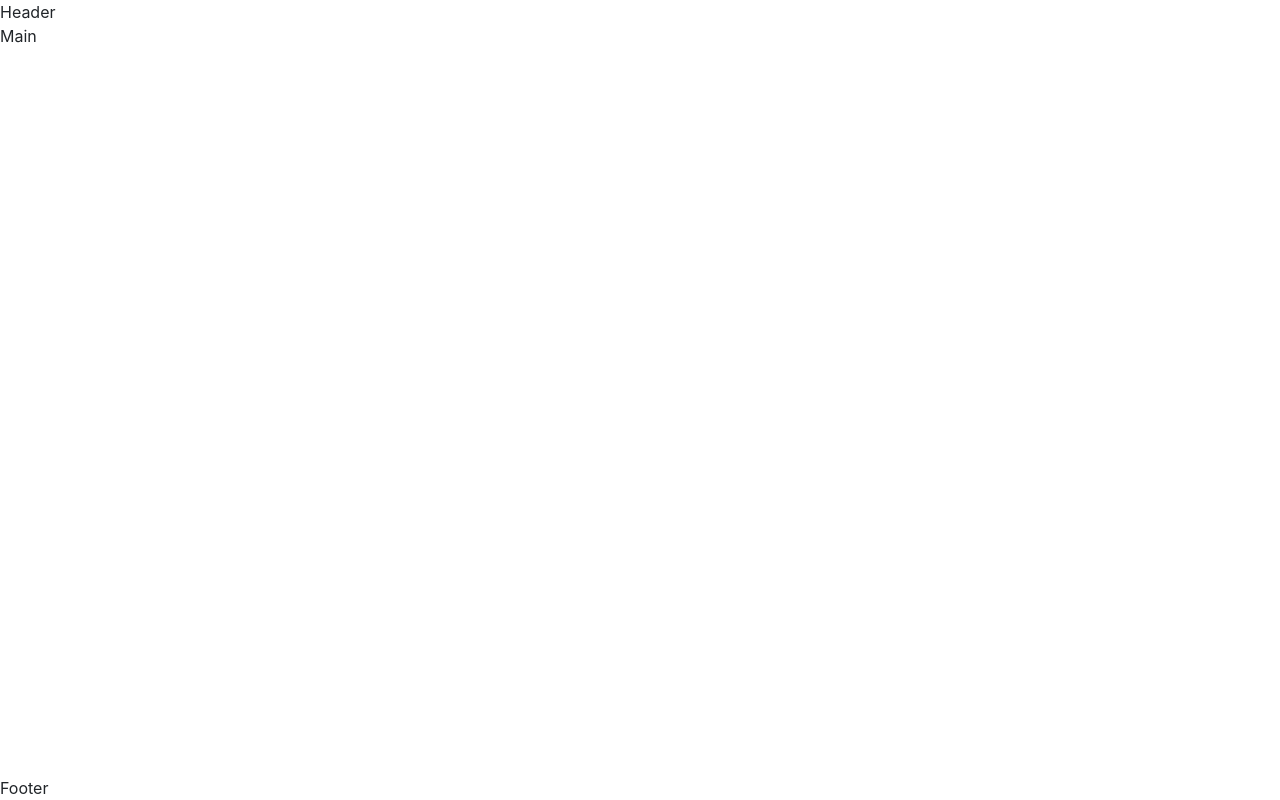
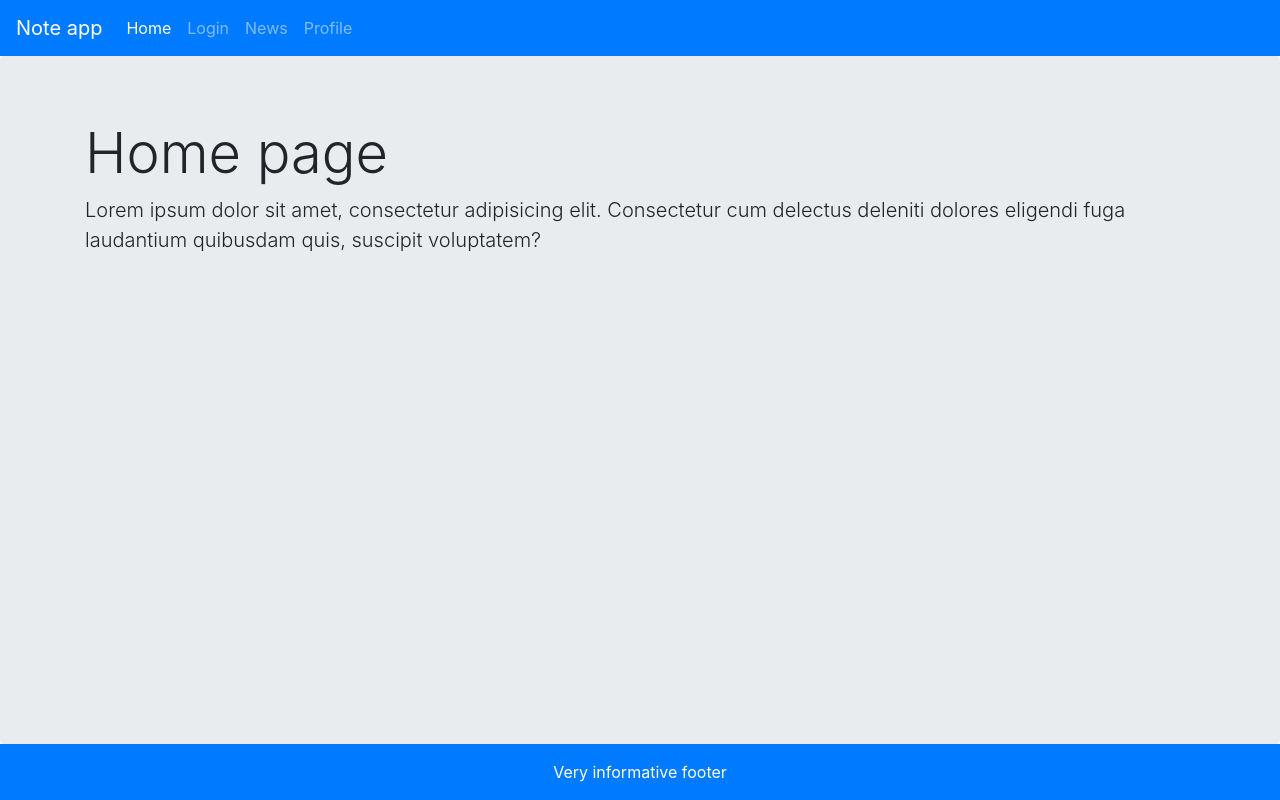
Before and after one commit to romul3003/react-redux-react-router, a React (Create React App) app: page / in a window 1280 px wide. Built offline with nearby package versions, Linux system fonts and the light colour scheme.

Commit message:
Style homepage.

```diff
--- a/package.json
+++ b/package.json
@@ -9,6 +9,7 @@
     "bootstrap": "^4.4.1",
     "react": "^16.12.0",
     "react-dom": "^16.12.0",
+    "react-router-dom": "^5.1.2",
     "react-scripts": "3.3.1"
   },
   "scripts": {
--- a/src/App.js
+++ b/src/App.js
@@ -1,13 +1,35 @@
 import React, { Component } from 'react'
+import { BrowserRouter as Router, Switch, Route } from 'react-router-dom'
+import Header from './components/Header'
+import Home from './components/Home/Home'
 
 class App extends Component {
 	render() {
 		return (
-			<div className="app">
-				<header>Header</header>
-				<main>Main</main>
-				<footer>Footer</footer>
-			</div>
+			<Router>
+				<div className="app">
+					<Header />
+					<main>
+						<Switch>
+							<Route exact path="/">
+								<Home />
+							</Route>
+							<Route path="/login">
+								<div>login</div>
+							</Route>
+							<Route path="/news">
+								<div>news</div>
+							</Route>
+							<Route path="/profile">
+								<div>profile</div>
+							</Route>
+						</Switch>
+					</main>
+					<footer className="footer py-3 text-center bg-primary">
+						Very informative footer
+					</footer>
+				</div>
+			</Router>
 		)
 	}
 }
--- /dev/null
+++ b/src/components/Header.js
@@ -0,0 +1,42 @@
+import React, { Component } from 'react'
+import Navigation from './Navigation/Navigation'
+
+class Header extends Component {
+	state = {
+		isMenuShown: false,
+	}
+
+	toggleMenu = () => {
+		this.setState(state => ({
+			isMenuShown: !state.isMenuShown,
+		}))
+	}
+
+	render() {
+		return (
+			<header>
+				<nav className="navbar navbar-dark navbar-expand-md bg-primary">
+					<div className="navbar-brand">Note app</div>
+
+					<button
+						className="navbar-toggler"
+						type="button"
+						onClick={this.toggleMenu}
+					>
+						<span className="navbar-toggler-icon"></span>
+					</button>
+
+					<div
+						className={`collapse navbar-collapse ${
+							this.state.isMenuShown ? 'show' : ''
+						}`}
+					>
+						<Navigation />
+					</div>
+				</nav>
+			</header>
+		)
+	}
+}
+
+export default Header
--- /dev/null
+++ b/src/components/Home/Home.js
@@ -0,0 +1,21 @@
+import React, { Component } from 'react'
+import './Home.scss'
+
+class Home extends Component {
+	render() {
+		return (
+			<div className="home__jumbotron jumbotron">
+				<div className="container">
+					<h1 className="display-4">Home page</h1>
+					<p className="lead">
+						Lorem ipsum dolor sit amet, consectetur adipisicing elit.
+						Consectetur cum delectus deleniti dolores eligendi fuga laudantium
+						quibusdam quis, suscipit voluptatem?
+					</p>
+				</div>
+			</div>
+		)
+	}
+}
+
+export default Home
--- /dev/null
+++ b/src/components/Home/Home.scss
@@ -0,0 +1,4 @@
+.home__jumbotron {
+	flex-basis: 100%;
+	margin-bottom: 0;
+}
--- /dev/null
+++ b/src/components/Navigation/Navigation.js
@@ -0,0 +1,31 @@
+import React from 'react'
+import { NavLink } from 'react-router-dom'
+
+const Navigation = () => {
+	return (
+		<ul className="navbar-nav">
+			<li className="nav-item text-center">
+				<NavLink className="nav-link" to="/" exact>
+					Home
+				</NavLink>
+			</li>
+			<li className="nav-item text-center">
+				<NavLink className="nav-link" to="/login">
+					Login
+				</NavLink>
+			</li>
+			<li className="nav-item text-center">
+				<NavLink className="nav-link" to="/news">
+					News
+				</NavLink>
+			</li>
+			<li className="nav-item text-center">
+				<NavLink className="nav-link" to="/profile">
+					Profile
+				</NavLink>
+			</li>
+		</ul>
+	)
+}
+
+export default Navigation
--- a/src/index.scss
+++ b/src/index.scss
@@ -26,8 +26,11 @@ code {
 
 main {
   flex: 1 0 auto;
+  display: flex;
+  flex-direction: column;
 }
 
 footer {
   flex-shrink: 0;
+  color: #fff;
 }
```
Also changed, not shown: 1 other file (tests, documents, lock files or other folders).
